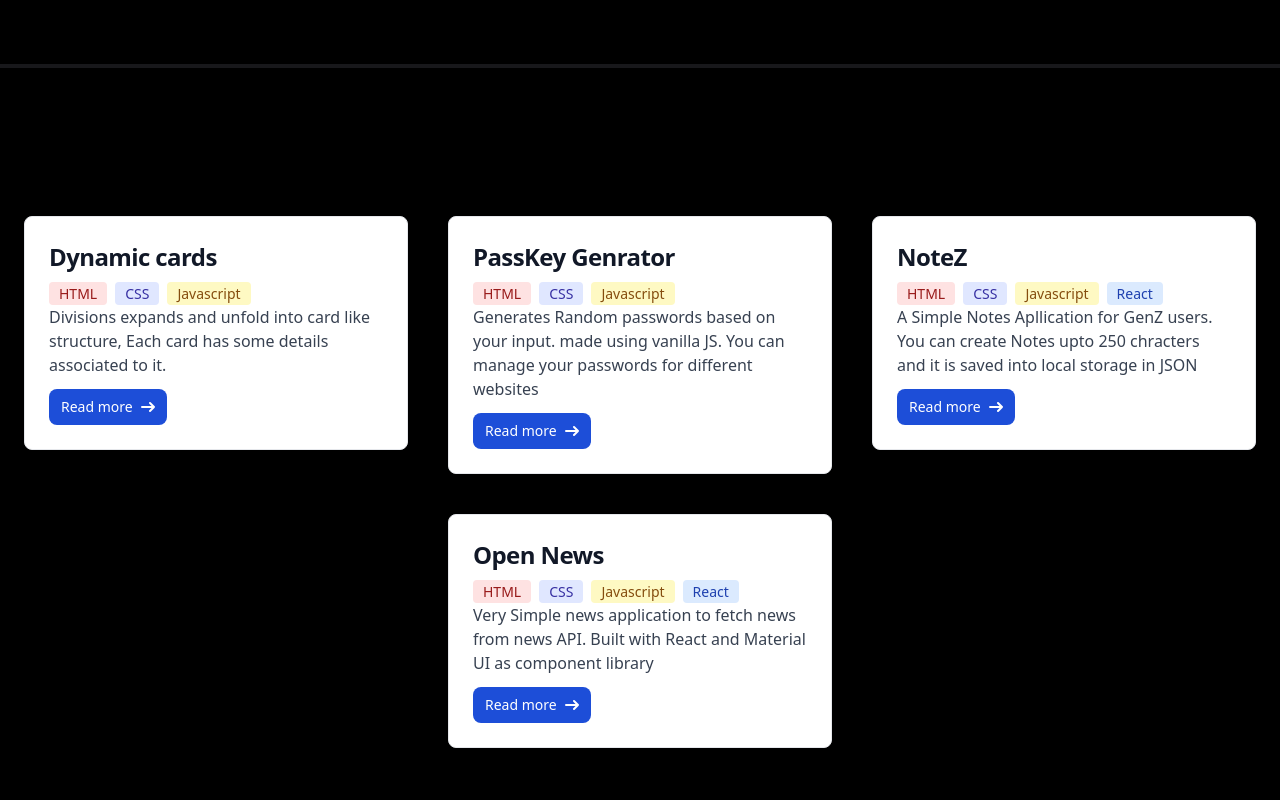
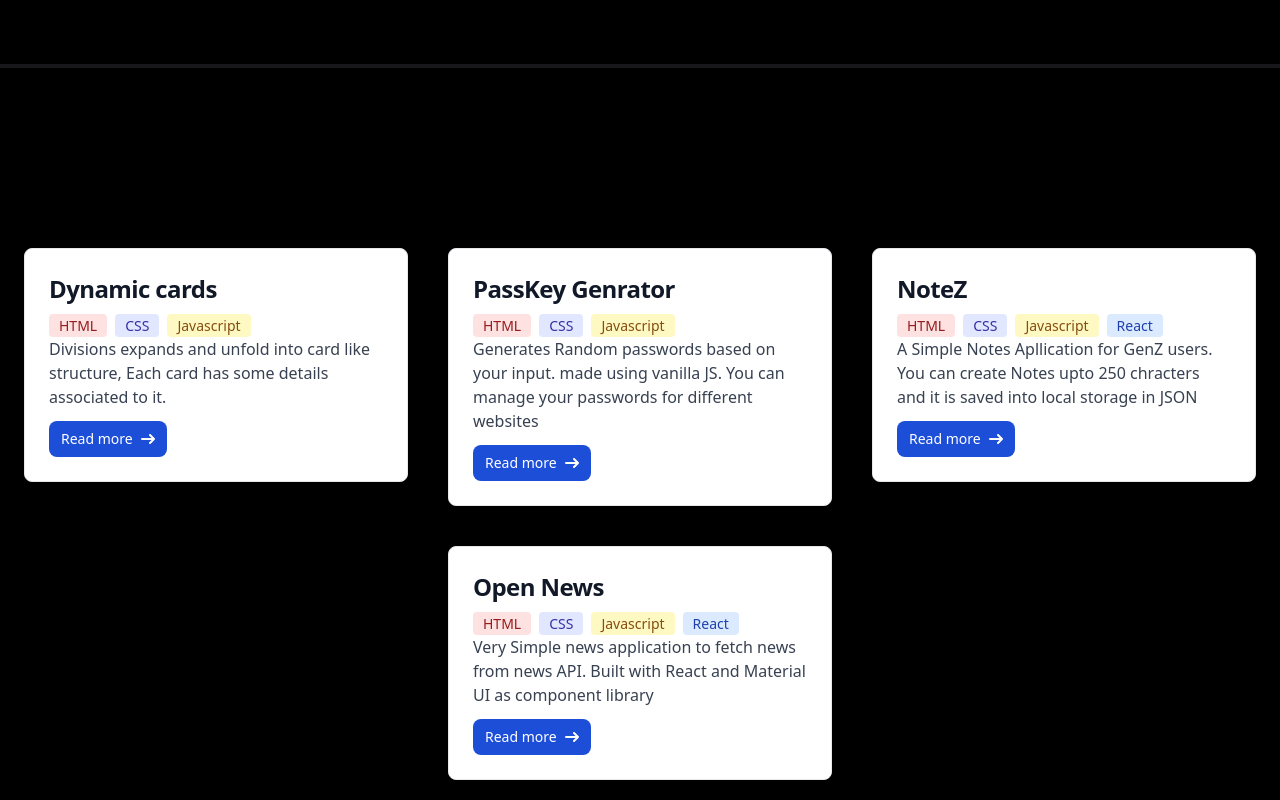
Before and after one commit to Bibhuti05/BBS, a React (Create React App) app: page / in a window 1280 px wide. Shown: the part 828-1628 px from the top of the page. Before the commit the page ends 1596 px from the top, so only its background shows below. Built offline with nearby package versions, Linux system fonts and the light colour scheme.

Commit message:
changed Margin of project section

```diff
--- a/src/App.js
+++ b/src/App.js
@@ -10,7 +10,7 @@ function App() {
     <div className="font-sans">
       <Navbar />
       <Hero />
-      <section id="Projects" className="flex justify-center mt-32 flex-wrap">
+      <section id="Projects" className="flex justify-center mt-40 flex-wrap">
         {plist.map((proj) => {
           return (
             <Projects
```
